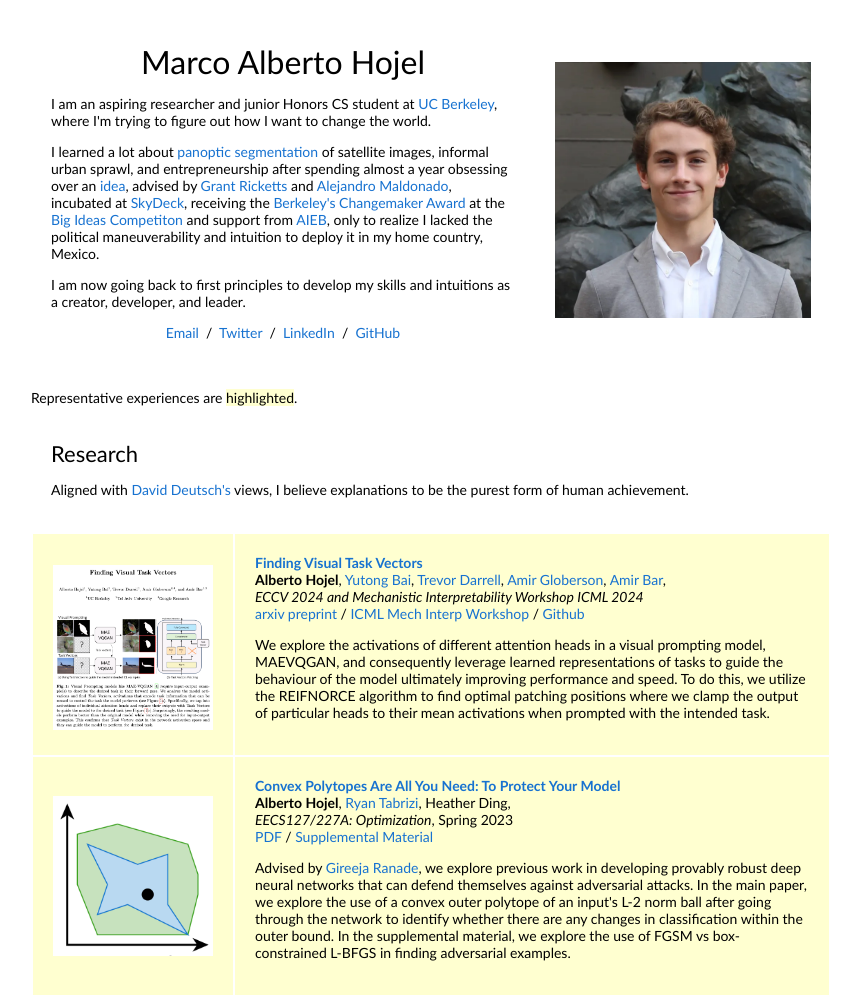
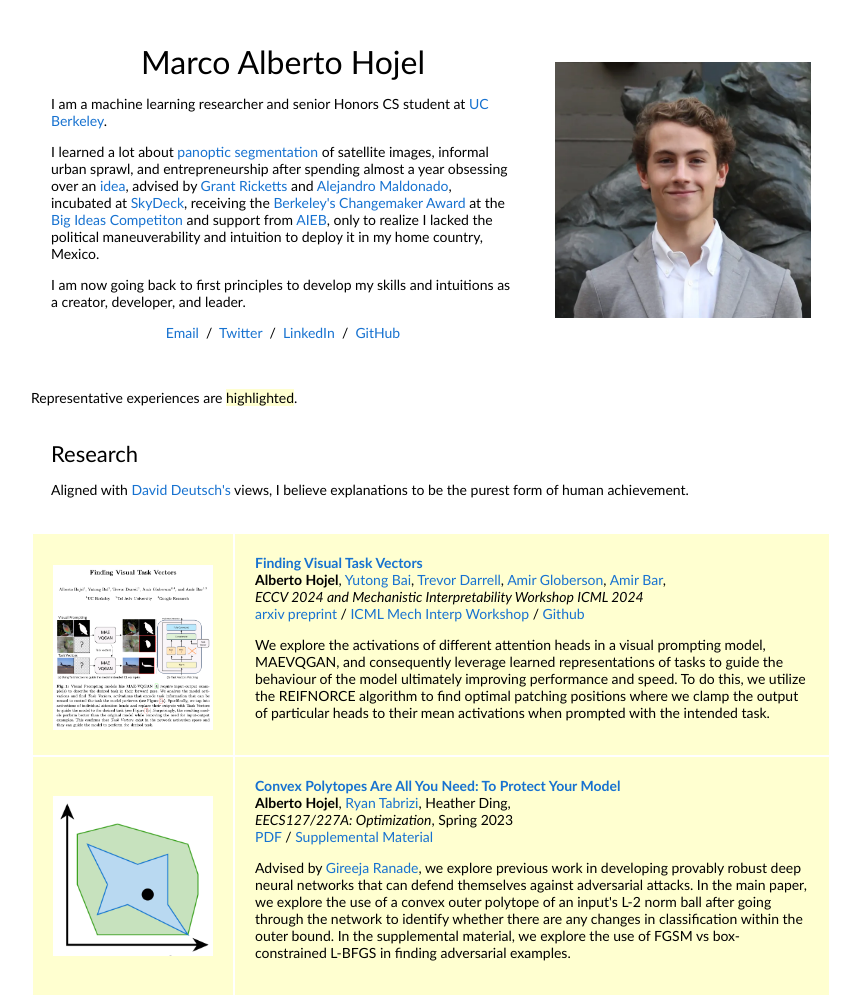
Before and after one commit to santiagobarrosoal/santiagobarrosoal.github.io, a plain HTML site: page index.html in a window 1280 px wide. Shown: the top 998 px of the page, without its empty margins (209-1069 px from the left). Drawn offline with Linux system fonts and the light colour scheme.

Commit message:
Update index.html

```diff
--- a/index.html
+++ b/index.html
@@ -28,8 +28,7 @@
                   <p style="text-align:center">
                     <name>Marco Alberto Hojel</name>
                   </p>
-                  <p>I am an aspiring researcher and junior Honors CS student at <a href="https://eecs.berkeley.edu/">UC Berkeley</a>, where I'm trying to figure out how I want to
-                    change the world.
+                  <p>I am a machine learning researcher and senior Honors CS student at <a href="https://eecs.berkeley.edu/">UC Berkeley</a>.
                   </p>
                   <p>I learned a lot about <a href="images/informal_start.png">panoptic segmentation</a> of satellite images, informal urban sprawl, and entrepreneurship after spending almost a year obsessing over an <a href="data/blackprint_pledge.pdf">idea</a>, advised by
                     <a href="https://www.linkedin.com/in/grant-ricketts-24422a/">Grant Ricketts</a> and <a
```
